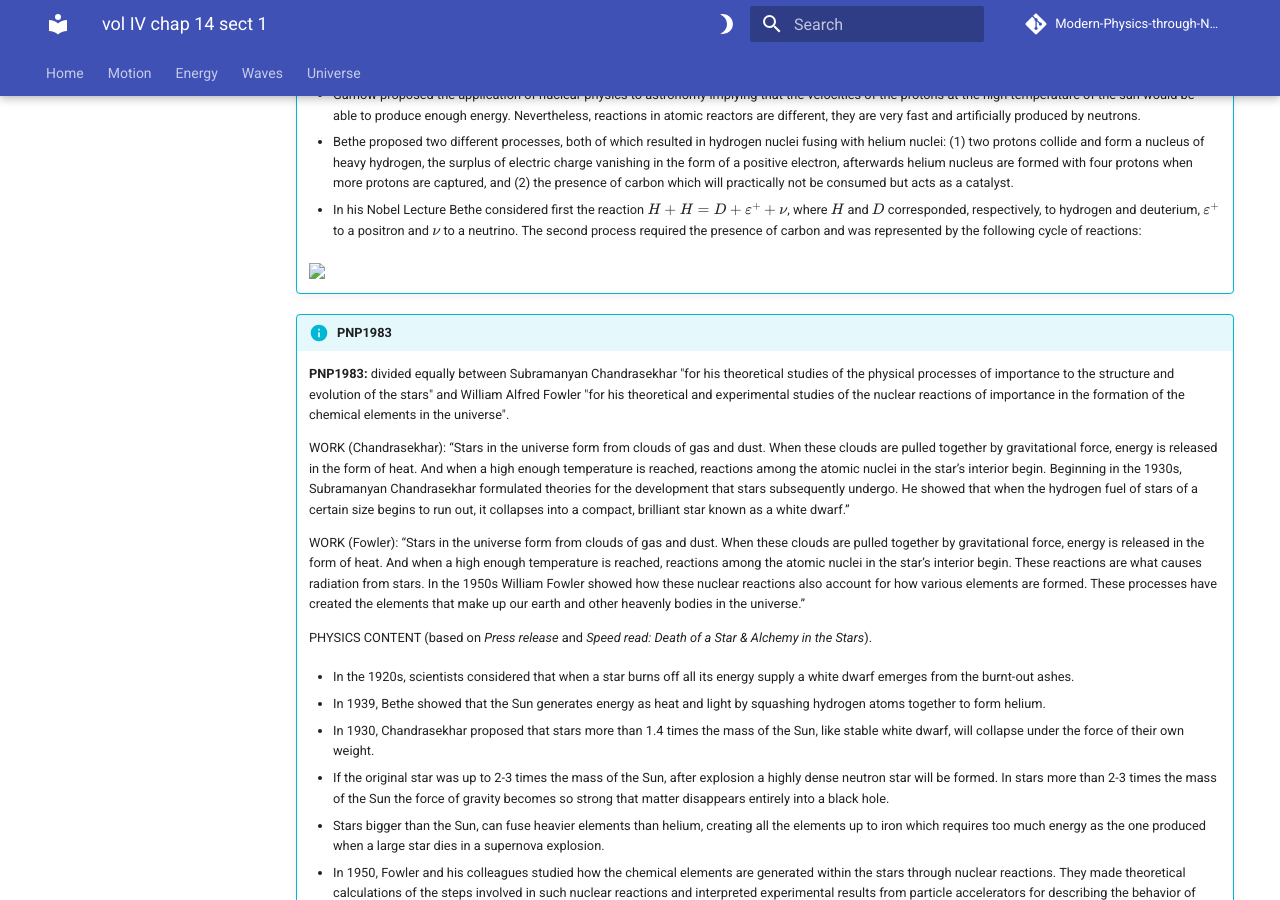
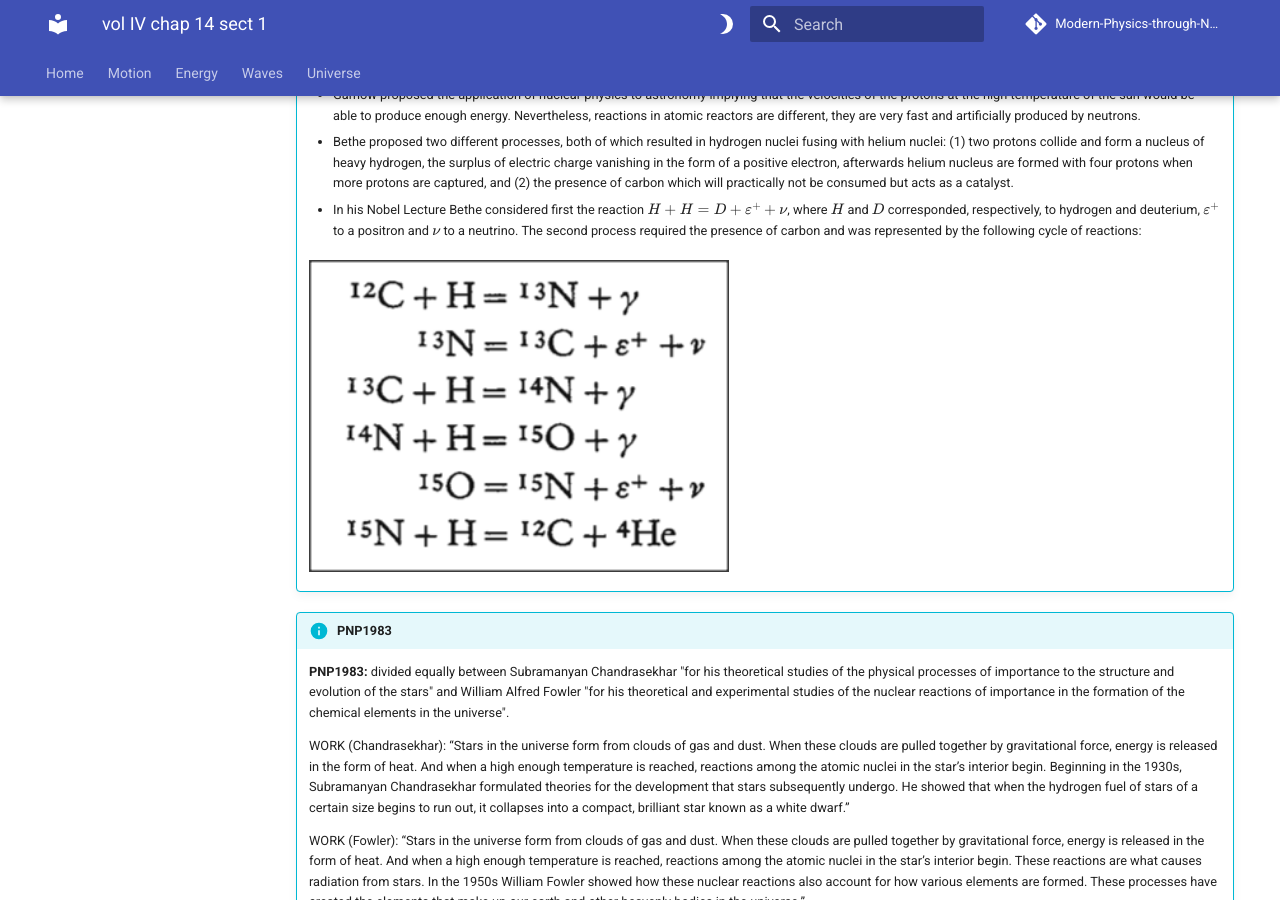
Before and after one commit to modphysnobel/modphysnobel.github.io, an MkDocs documentation site: the page built from docs/vol-IV/vol-IV-chap-14-sect-1.md, in a window 1280 px wide and 900 px high, scrolled down 1708 px. Built offline with MkDocs 1.6.1 and Material for MkDocs 9.7.7, drawn with Linux system fonts in a browser that asks for light colours; some web fonts are replaced; comment, search, counter and statistics services are not loaded.

Commit message:
Update vol-IV-chap-14-sect-1.md

```diff
--- a/docs/vol-IV/vol-IV-chap-14-sect-1.md
+++ b/docs/vol-IV/vol-IV-chap-14-sect-1.md
@@ -61,7 +61,8 @@
 
 	- In his Nobel Lecture Bethe considered first the reaction $H+H=D+ε^+ +ν$, where $H$ and $D$ corresponded, respectively, to hydrogen and deuterium, $ε^+$ to a positron and $ν$ to a neutrino. The second process required the presence of carbon and was represented by the following cycle of reactions:
 
-	<img src="./figs/chap 14-1.png" width=360 align=center>
+	![Fig14](./figs/chap 14-1.png){width="420"}
+
 
 !!! info "PNP1983"
 
```
